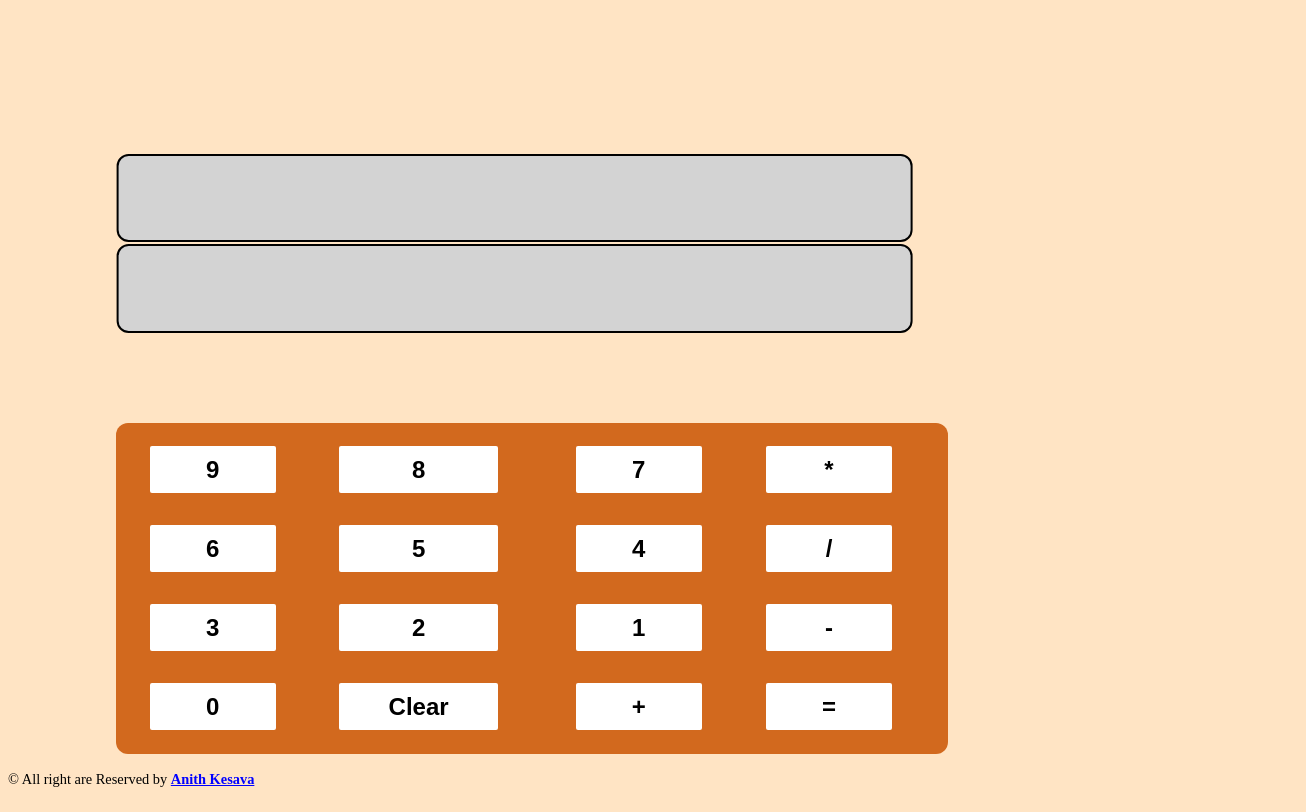
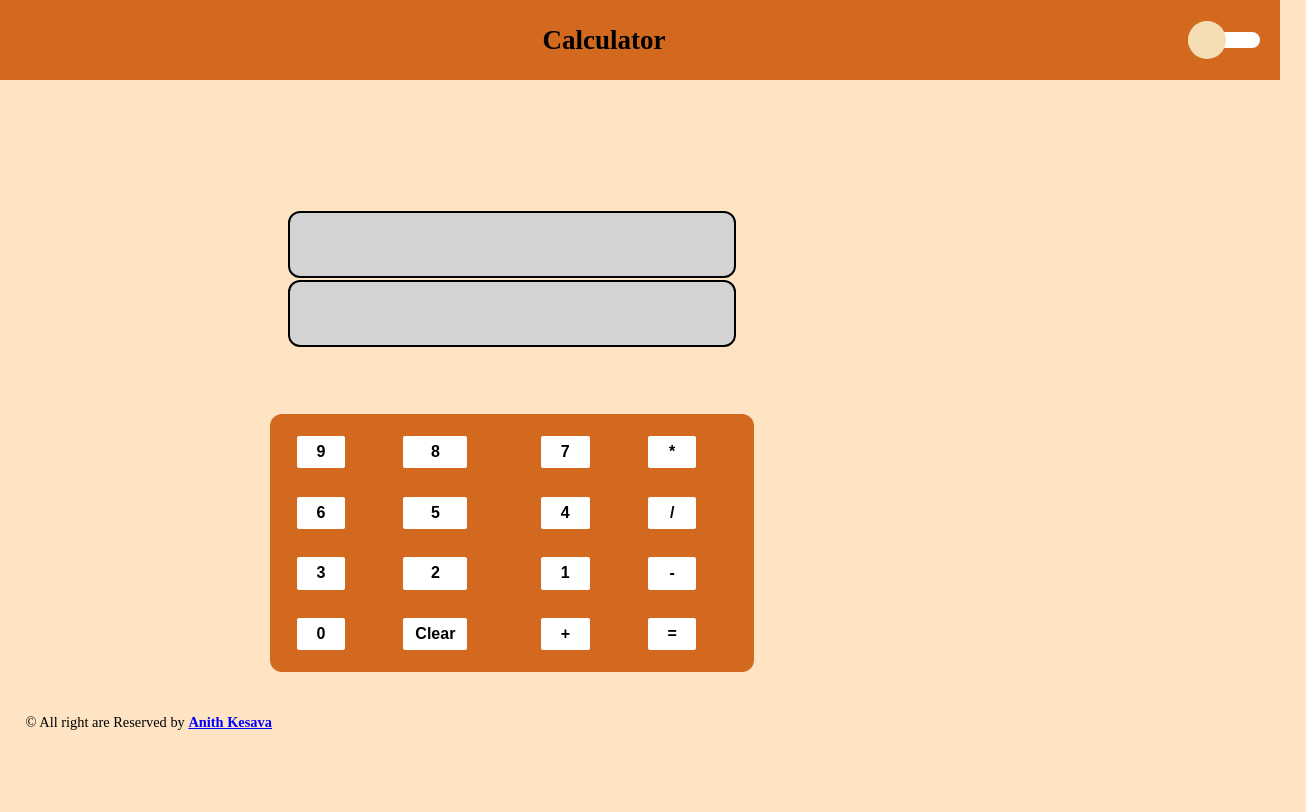
Before and after one commit to anithkesava/simplecalculator, a plain HTML site: page index.html in a window 1280 px wide. Shown: the whole page, 1306 px wide, since content can reach past the window. Drawn offline with Linux system fonts and the light colour scheme.

Commit message:
save toggle

```diff
--- a/index.html
+++ b/index.html
@@ -1,17 +1,27 @@
 <html>
   <head>
     <link rel="stylesheet" href="./style.css" />
-    <script src="./script.js"></script>
+    <script src="./script.js" defer></script>
   </head>
 
   <body>
+    <nav class="nav-bar" id="navId">
+        <div class="span-alignment" >
+            <span>Calculator</span>
+        </div>
+        <div>
+            <button class="toggle-btn" id="togglebtnId">
+                <div id="ballId" class="ball-btn"></div>
+            </button>
+        </div>
+    </nav>
     <div id="mainContainer" class="mainContainer">
       <div class="input-container">
         <input class="inputbox" type="text" readonly id="userinpt" />
         <input class="ouputbox" type="number" readonly id="answerinpt" />
       </div>
 
-      <div class="number-digit-container">
+      <div class="number-digit-container" id="numberdigitcontainer">
         <div id="digitsoperator" class="digits-and-operators"></div>
       </div>
     </div>
--- a/script.js
+++ b/script.js
@@ -33,3 +33,17 @@ document.addEventListener('DOMContentLoaded', () => {
     })
 
 });
+const togglebtn = document.getElementById('togglebtnId');
+const ball = document.getElementById('ballId');
+const input = document.getElementById('userinpt');
+const output = document.getElementById('answerinpt');
+const nav = document.getElementById('navId')
+const numdigit = document.getElementById('numberdigitcontainer');
+togglebtn.addEventListener('click', () => {
+    ball.classList.toggle('active');
+    document.body.classList.toggle('dark-mode');
+    input.classList.toggle('active')
+    output.classList.toggle('active')
+    nav.classList.toggle('active');
+    numdigit.classList.toggle('active');
+})
--- a/style.css
+++ b/style.css
@@ -2,12 +2,21 @@ body{
     overflow-y: scroll;
     overflow-x: hidden;
     background-color: bisque;
+    margin: 0;
+    padding: 0;
 }
-
+.dark-mode{
+    background-color: grey;
+  height: 100%;
+  width: 100%;
+}
+.dark-mode span{
+    color: white;
+}
 .mainContainer{
     display: flex;
     flex-direction: column;
-    height: 80%;
+    height: 60%;
     width: 70%;
     margin: 2rem;
     padding: 2rem;
@@ -16,17 +25,21 @@ body{
 .inputbox{
     position: relative;
     height: 30%;
-    width: 90%;
+    width: 50%;
     border: 2px solid ;
     background-color: lightgray;
     font-size: 40px;
     padding: 1%;
     border-radius: 12px;
 }
+.inputbox.active{
+    background-color: white;
+    border:none;
+}
 .ouputbox{
     position: relative;
     height: 30%;
-    width: 90%;
+    width: 50%;
     border: 2px solid ;
     background-color: lightgray;
     font-size: 40px;
@@ -34,6 +47,10 @@ body{
     border-radius: 12px;
     text-align: right;
     padding-left: 1%;
+}
+.ouputbox.active{
+    background-color: white;
+    border:none;
 }
 .input-container{
 
@@ -52,13 +69,16 @@ body{
 .number-digit-container{
     position: relative;
     top: 10%;
-    left: 5%;
+    left: 23%;
     height: 100%;
-    width: 90%;
+    width: 50%;
     background-color: chocolate;
     border-radius: 12px;
     border:none;
     padding: 2%;
+}
+.number-digit-container.active{
+    background-color: green;
 }
 .digits-and-operators{
     position: relative;
@@ -73,8 +93,8 @@ body{
 }
 .numberdigit-btn{
     height: 80%;
-    width: 70%;
-    font-size: 24px;
+    width: 50%;
+    font-size: 1rem;
     font-weight: bold;
     background-color: white;
     border: none;
@@ -84,7 +104,7 @@ body{
 }
 .numberdigit-btn:hover{
     box-shadow: 2px 4px 5px rgba(0, 0, 0);
-    font-size: 20px;
+
 }
 strong{
     color: blue;
@@ -97,7 +117,60 @@ footer {
     font-size: 0.9rem;
     color: black;
     background-color: transparent;
-    margin-top: 2rem;
     position: relative;
+    top: 10px;
+    left:2%;
     clear: both;
 }
+.nav-bar{
+    position: relative;
+    z-index: 2;
+    height: 10%;
+    width: 100%;
+    background-color: chocolate;
+
+    display: flex;
+    flex-direction: row;
+    justify-content: center;
+    align-items: center;
+
+}
+.nav-bar.active{
+    background-color: green;
+}
+.span-alignment{
+    position: relative;
+    display: flex;
+    flex-direction: column;
+    justify-content: center;
+    align-items: center;
+    height: 100%;
+    width: 100%;
+    font-size: 27px;
+    font-weight: bold;
+}
+
+.toggle-btn{
+    position: relative;
+    right: 20px;
+    height: 1rem;
+    width: 4.5rem;
+    background-color: white;
+    padding: 2px;
+    border: none;
+    border-radius: 20px;
+}
+.ball-btn{
+    position: relative;
+    top: -13px;
+    left:-2px;
+    height: 2.4rem;
+    width: 2.4rem;
+    border-radius: 50%;
+    background-color: wheat;
+    cursor: pointer;
+    transition: 0.5s ease-in-out;
+}
+.ball-btn.active{
+    transform: translateX(2.5rem);
+}
```
